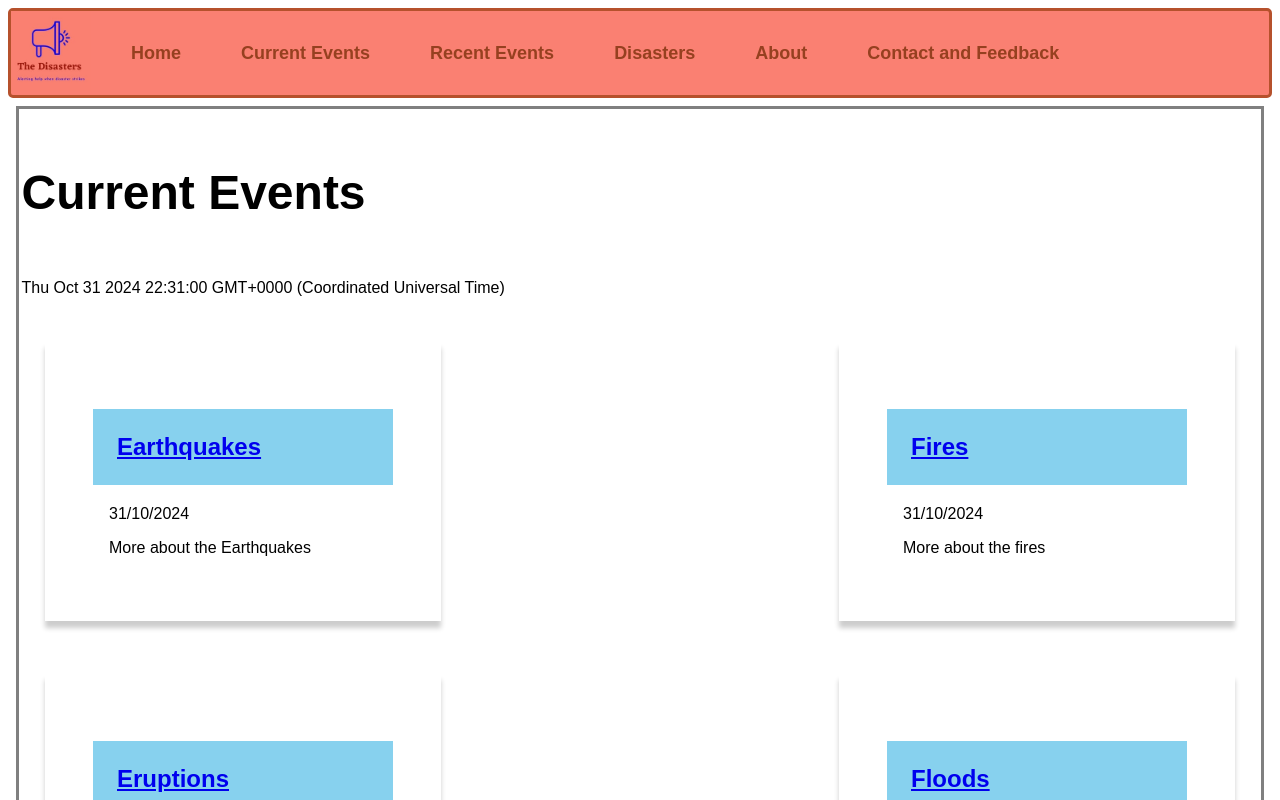
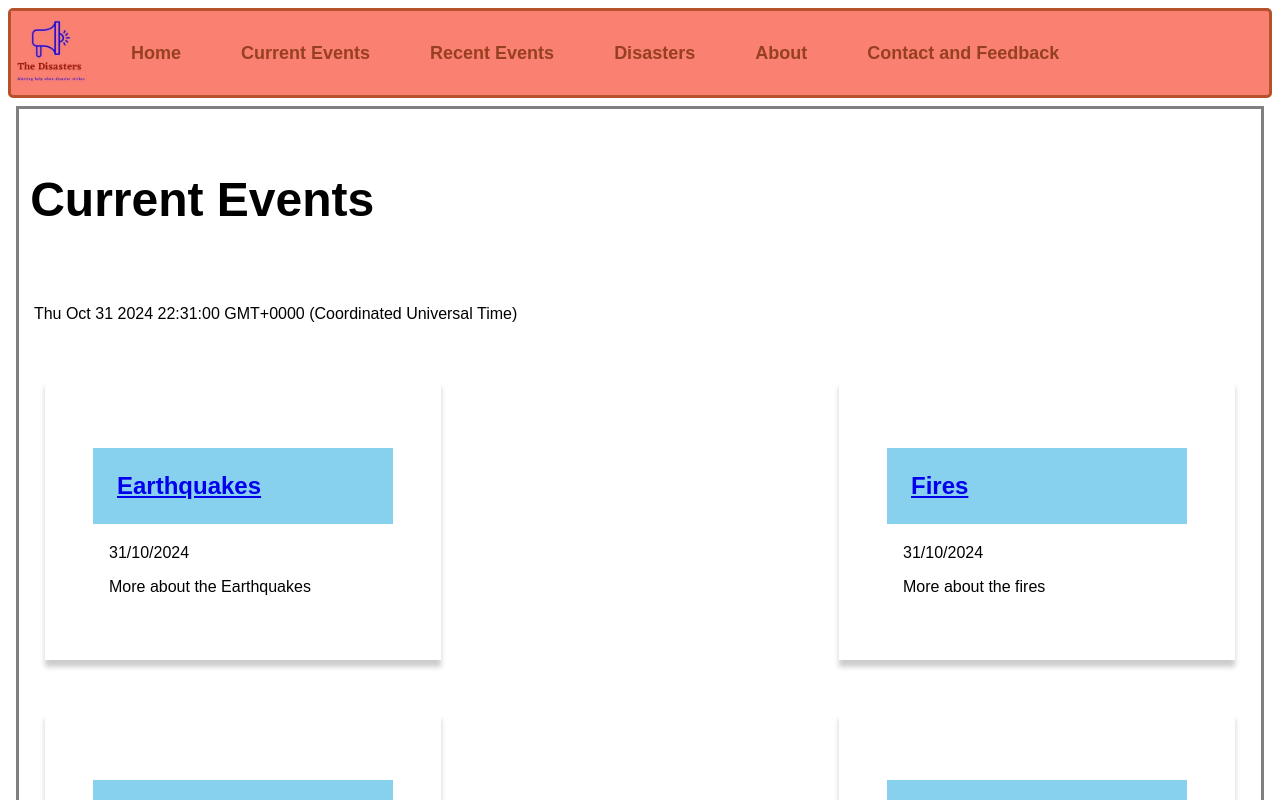
Before and after one commit to BIT-Studio-3/group-project-25-1-scade, a SvelteKit app in the folder disaster/disaster/: page / in a window 1280 px wide. Shown: the top 800 px of the page. Built offline with nearby package versions, Linux system fonts and the light colour scheme.

Commit message:
fixed h2 space

```diff
--- a/disaster/disaster/src/routes/+page.svelte
+++ b/disaster/disaster/src/routes/+page.svelte
@@ -16,7 +16,7 @@
 
 <body>
   <div class="top-of-body">
-      <h1><Header headingTitle="Current Events" /></h1>
+      <h2><Header headingTitle="Current Events" /></h2>
       <p>{currentTime}</p>
       <div class="current-events">
           <Maincard class="earthquake-card" where="/disasters/earthquake" title="Earthquakes" date={formattedDate} info="More about the Earthquakes" />
@@ -39,7 +39,10 @@
 
 <style>
   p {
-    padding: 0.2%;
+    padding: 1.2%;
+  }
+  h2{
+    padding: 0.9%;
   }
 
   h1 {
```
